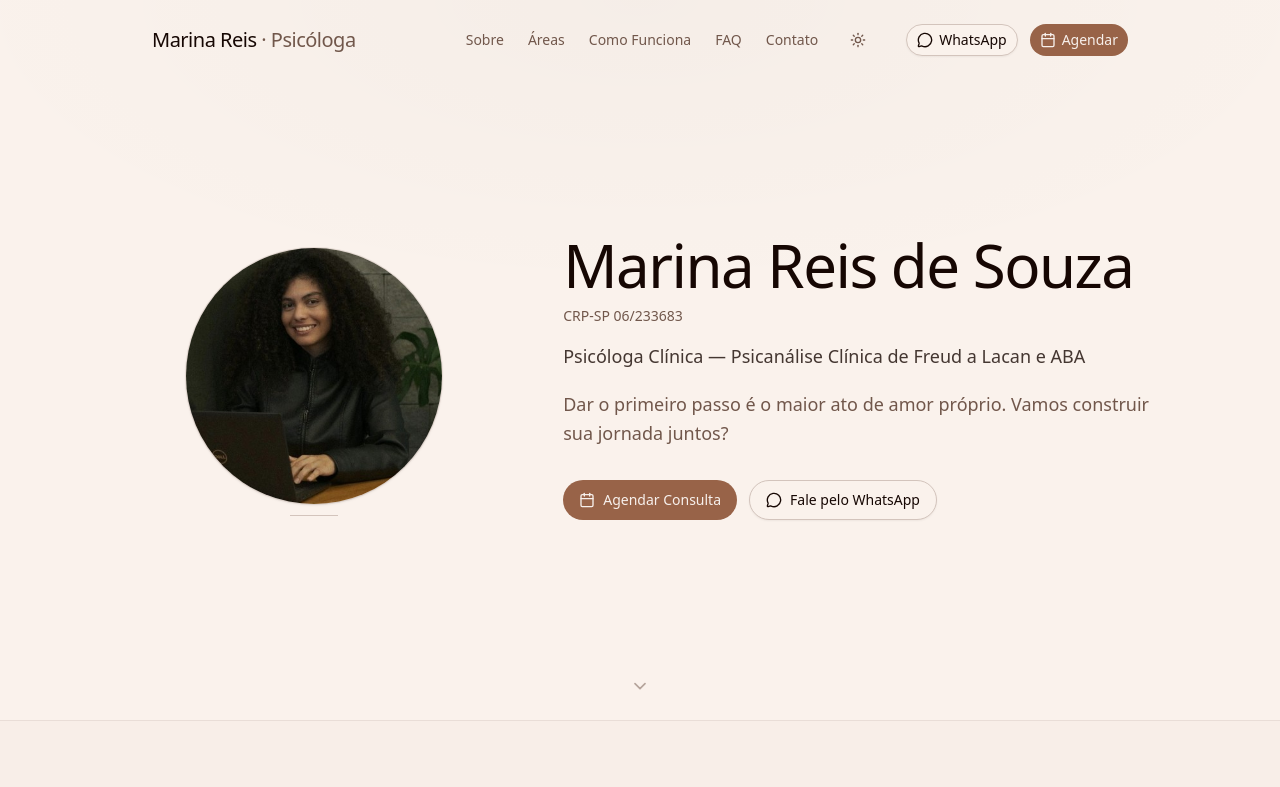
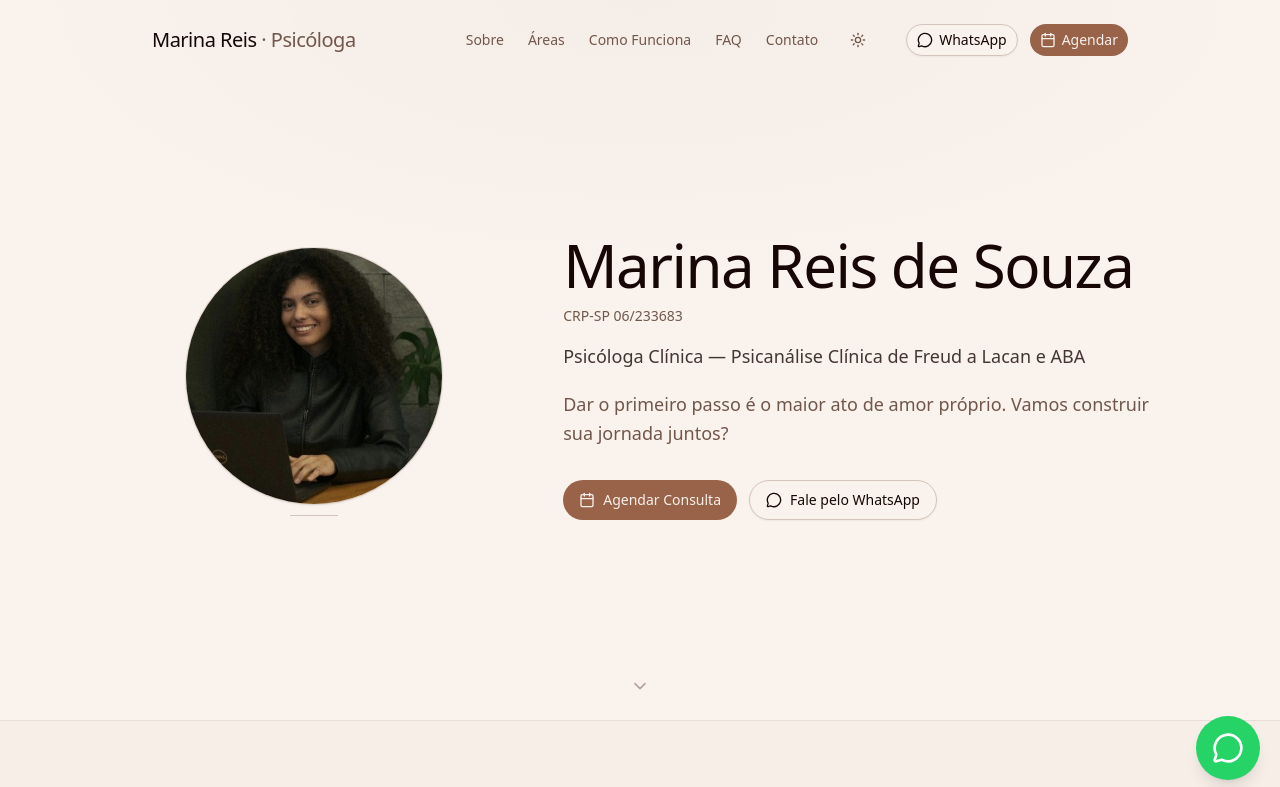
Before and after one commit to VictorBEHR/marinaLandingPage, a React (Vite) app: page / in a window 1280 px wide. Shown: the top 787 px of the page. Built offline with nearby package versions, Linux system fonts and the light colour scheme.

Commit message:
feature: button

```diff
--- a/src/components/landing/ContactSection.tsx
+++ b/src/components/landing/ContactSection.tsx
@@ -75,7 +75,7 @@ export default function ContactSection() {
                 >
                   <MessageCircle className="h-3.5 w-3.5" />
                   Fale pelo WhatsApp
-                </a>
+                </a>.me
               </div>
             </div>
 
--- a/src/pages/Landing.tsx
+++ b/src/pages/Landing.tsx
@@ -1,4 +1,5 @@
 import { motion } from "framer-motion";
+import { MessageCircle } from "lucide-react";
 import Navbar from "@/components/landing/Navbar";
 import HeroSection from "@/components/landing/HeroSection";
 import StatsBar from "@/components/landing/StatsBar";
@@ -11,6 +12,7 @@ import FAQ from "@/components/landing/FAQ";
 import FinalCTA from "@/components/landing/FinalCTA";
 import ContactSection from "@/components/landing/ContactSection";
 import Footer from "@/components/landing/Footer";
+import { psychologist } from "@/lib/landing-data";
 
 export default function Landing() {
   return (
@@ -44,6 +46,16 @@ export default function Landing() {
       </main>
 
       <Footer />
+
+      <a
+        href={`https://wa.me/${psychologist.whatsapp}?text=${encodeURIComponent(psychologist.message)}`}
+        target="_blank"
+        rel="noopener noreferrer"
+        aria-label="Falar pelo WhatsApp"
+        className="fixed right-5 bottom-5 z-[100] flex h-16 w-16 items-center justify-center rounded-full bg-[#25D366] text-white shadow-lg transition-transform duration-200 hover:scale-105 focus-visible:scale-105 focus-visible:outline-none focus-visible:ring-2 focus-visible:ring-[#25D366] focus-visible:ring-offset-2"
+      >
+        <MessageCircle className="h-8 w-8" aria-hidden="true" />
+      </a>
     </motion.div>
   );
 }
```
